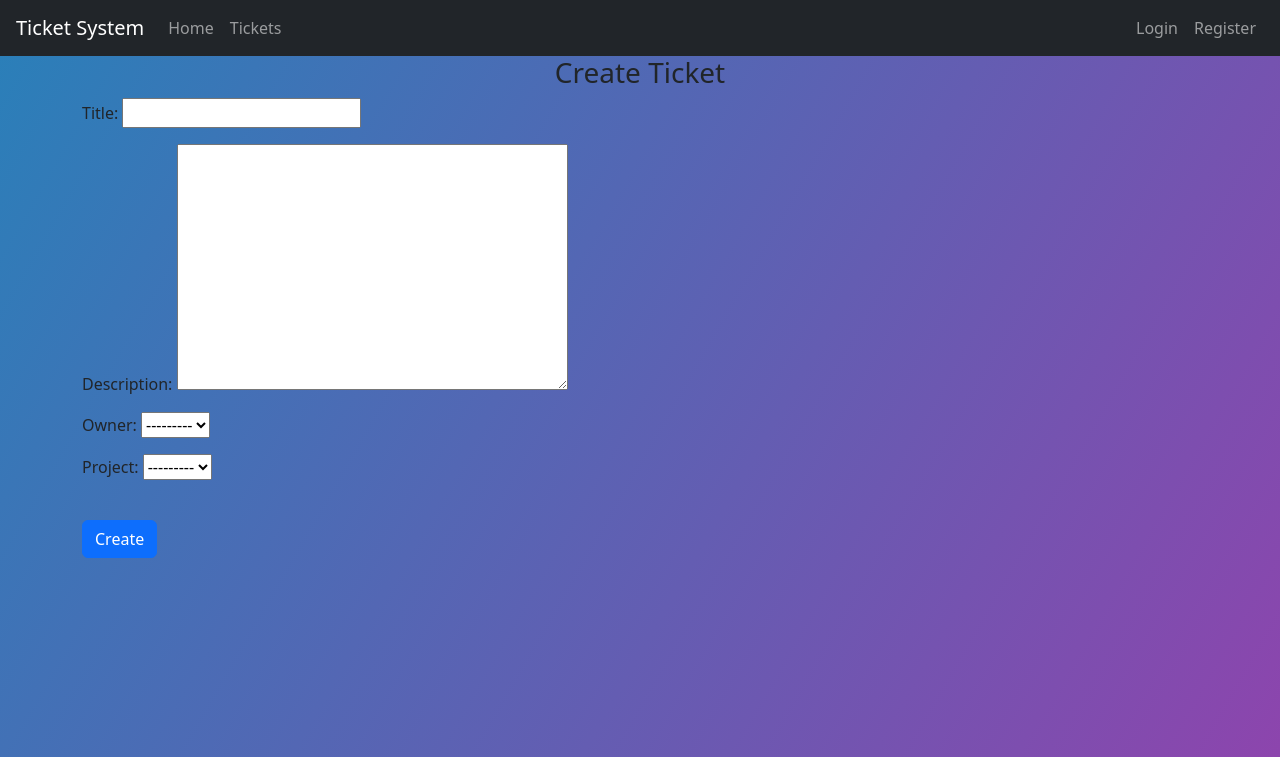
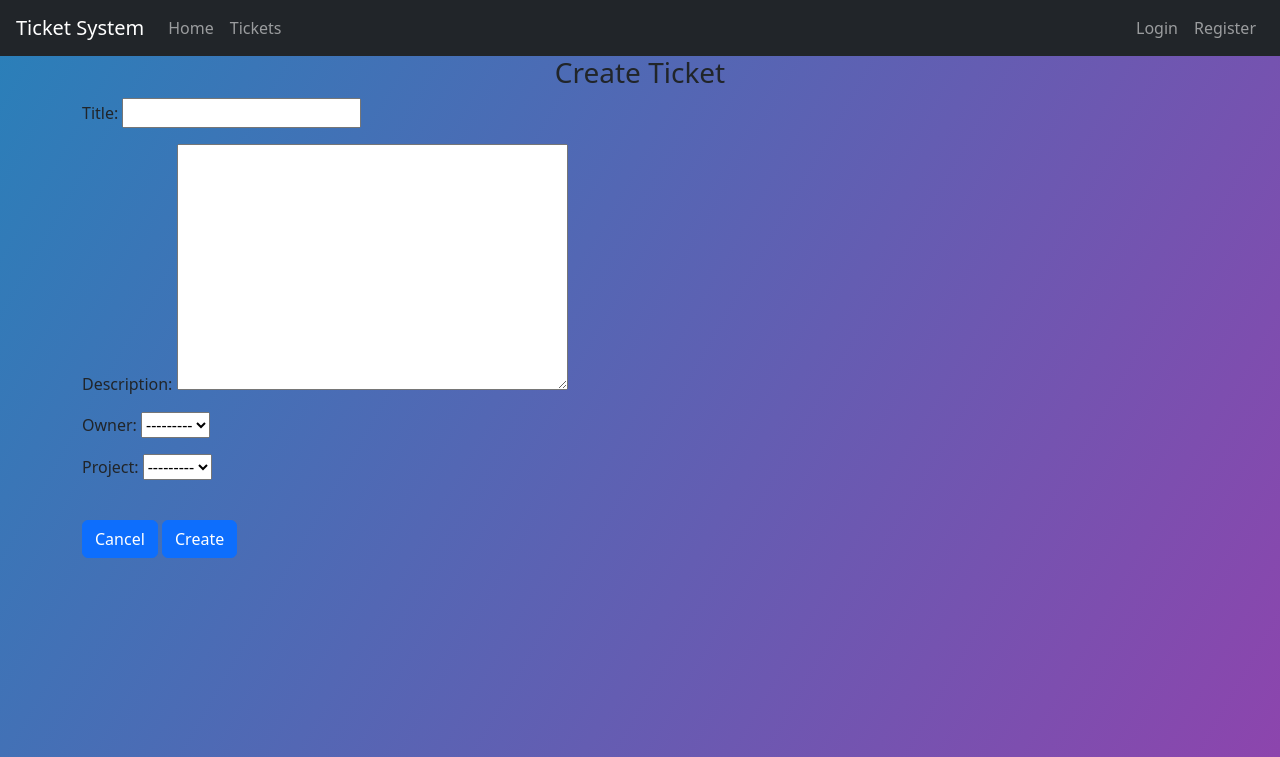
Before and after one commit to czevallos-git/django_ticket_system, a Django app: page /ticketsapp/create_ticket/ in a window 1280 px wide. Shown: the top 757 px of the page. Run offline with Django 3.2, Linux system fonts and the light colour scheme; data comes from the database, SQL or seed files in the repository.

Commit message:
update create ticket form in html

```diff
--- a/ticketsapp/templates/create_ticket.html
+++ b/ticketsapp/templates/create_ticket.html
@@ -1,4 +1,6 @@
-{% extends "layout.html" %} {% block title %} Create Ticket {% endblock %}
+{% extends "layout.html" %}
+
+{% block title %} Create Ticket {% endblock %}
 
 {% block content %}
 <form method="POST">
@@ -6,28 +8,9 @@
     <!-- this token will be sent on every post submit to ensure there are no malicious attempts -->
     <!-- This is protecting us from cross site forgery attacks -->
     <h3 align="center">Create Ticket</h3>
-    {{form.as_p}}
-    <!-- <div class="form-group">
-    <label for="title">Title</label>
-    <input
-        type="title"
-        class="form-control"
-        id="title"
-        name="title"
-        placeholder="Enter title"
-    />
-    </div>
-    <div class="form-group">
-    <label for="description">Description</label>
-    <input
-        type="description"
-        class="form-control"
-        id="description"
-        name="description"
-        placeholder="Enter description"
-    />
-    </div> -->
+    {{ form.as_p }}
     <br />
+    <button type="button" onclick="history.back()" class="btn btn-primary">Cancel</button>
     <button type="submit" class="btn btn-primary">Create</button>
 </form>
 {% endblock %}
```
